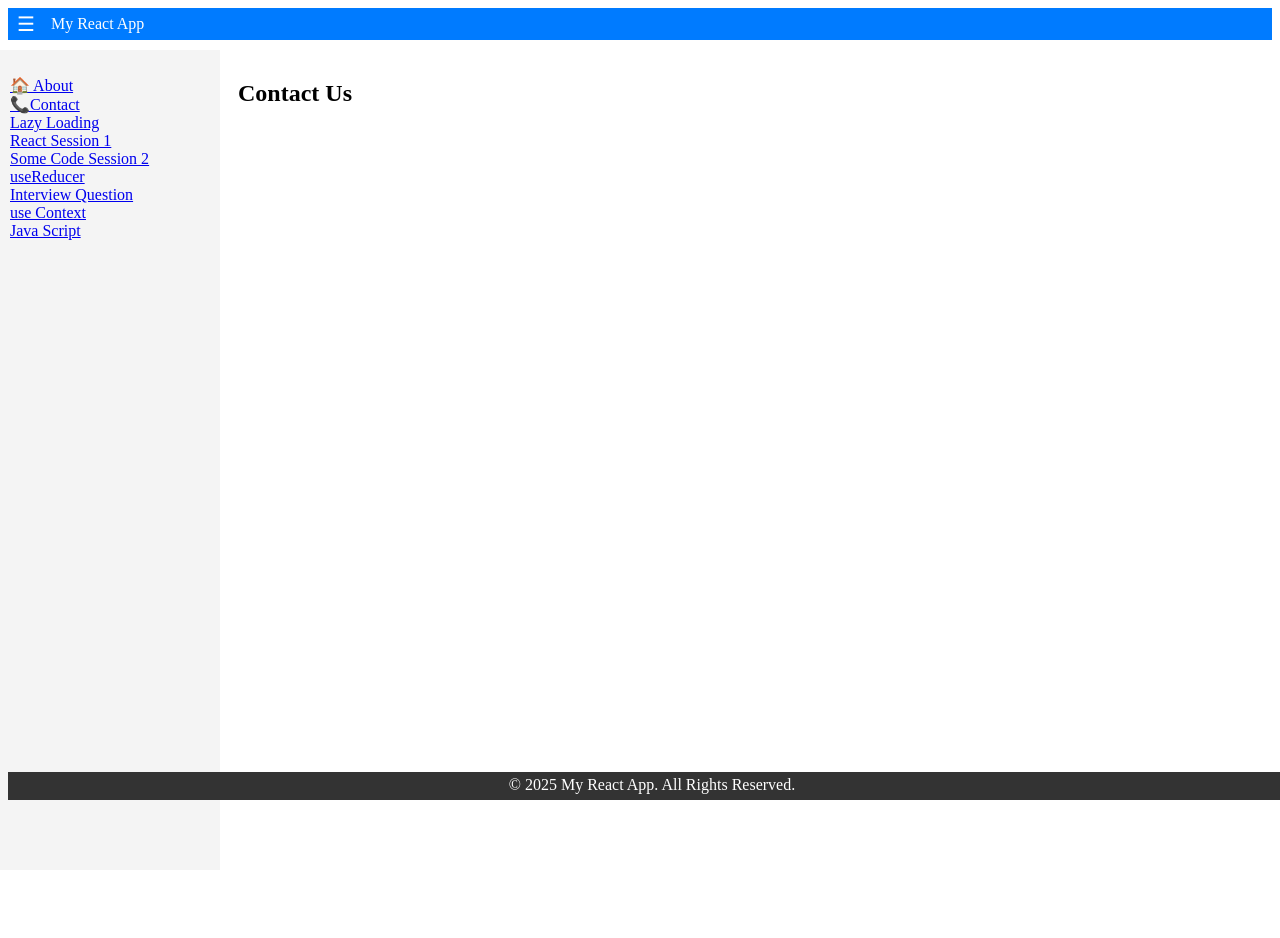
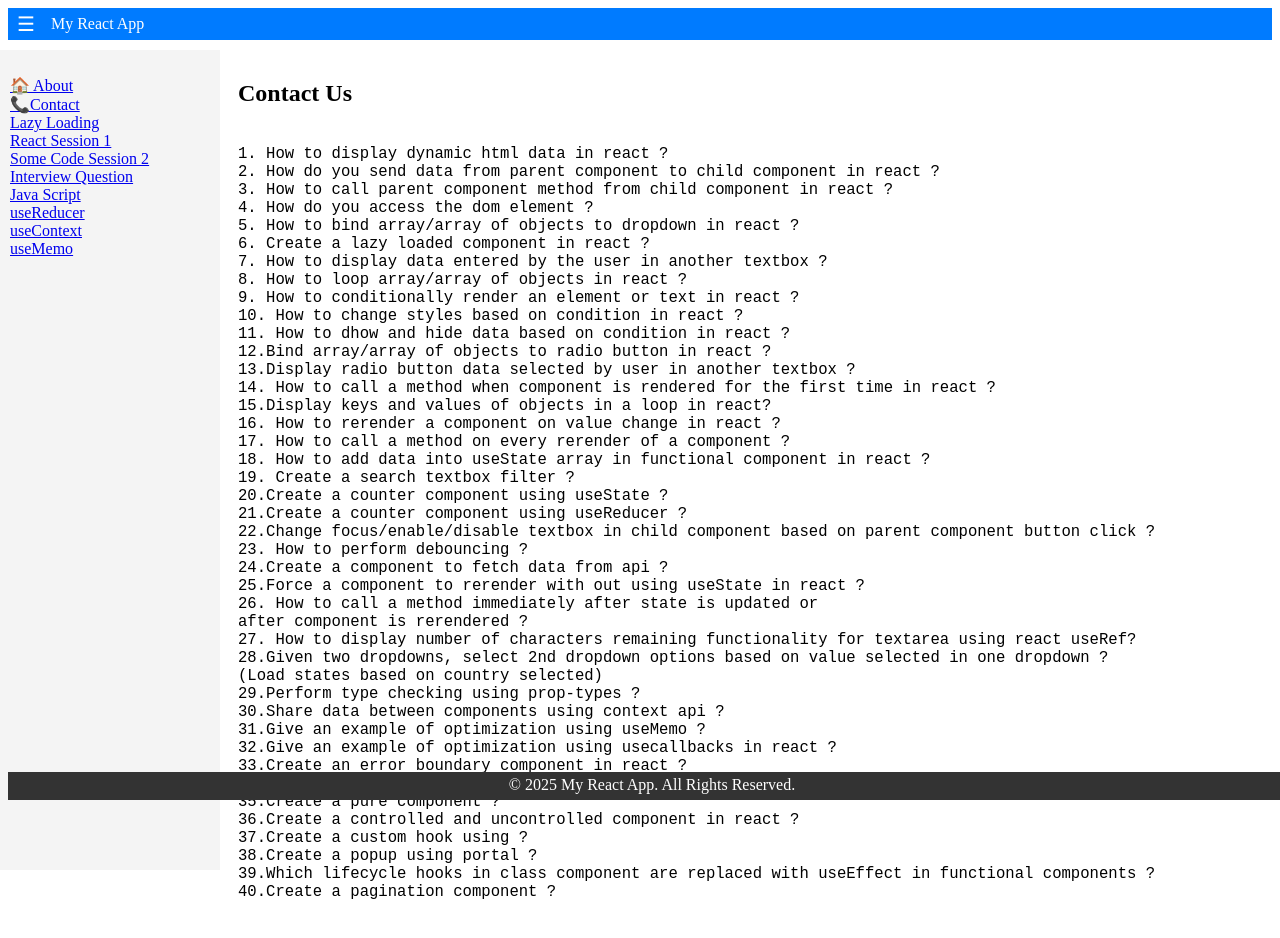
Before and after one commit to Kakhter/react-project, a React (Vite) app: page /contact in a window 1280 px wide. Shown: the top 938 px of the page. Before the commit the page ends 800 px from the top, so only its background shows below. Built offline with nearby package versions, Linux system fonts and the light colour scheme.

Commit message:
added useMemo

```diff
--- a/src/App.jsx
+++ b/src/App.jsx
@@ -13,6 +13,7 @@ import Session3 from "./Component/Session3";
 import Interview from "./Component/Interview";
 import Session4 from "./Component/Session4";
 import JavaScript1 from "./Component/JavaScript1";
+import UseMemo from "./Component/UseMemo";
 
 const LazyLoading = lazy(() => import("./Component/LazyLoading"));
 function App() {
@@ -46,6 +47,7 @@ function App() {
             <Route path="/interview" element={<Interview />} />
             <Route path="/session4" element={<Session4></Session4>} />
             <Route path="/javascript" element={<JavaScript1 />}></Route>
+            <Route path="/usememo" element={<UseMemo />}></Route>
           </Routes>
         </Suspense>
       </main>
--- a/src/Component/ContactUs.jsx
+++ b/src/Component/ContactUs.jsx
@@ -4,6 +4,54 @@ const ContactUs = () => {
   return (
     <>
       <h2>Contact Us</h2>
+      <pre>
+        <code>
+          {`
+1. How to display dynamic html data in react ?
+2. How do you send data from parent component to child component in react ?
+3. How to call parent component method from child component in react ?
+4. How do you access the dom element ?
+5. How to bind array/array of objects to dropdown in react ?
+6. Create a lazy loaded component in react ?
+7. How to display data entered by the user in another textbox ?
+8. How to loop array/array of objects in react ?
+9. How to conditionally render an element or text in react ?
+10. How to change styles based on condition in react ?
+11. How to dhow and hide data based on condition in react ?
+12.Bind array/array of objects to radio button in react ?
+13.Display radio button data selected by user in another textbox ?
+14. How to call a method when component is rendered for the first time in react ?
+15.Display keys and values of objects in a loop in react?
+16. How to rerender a component on value change in react ?
+17. How to call a method on every rerender of a component ?
+18. How to add data into useState array in functional component in react ?
+19. Create a search textbox filter ?
+20.Create a counter component using useState ?
+21.Create a counter component using useReducer ?
+22.Change focus/enable/disable textbox in child component based on parent component button click ?
+23. How to perform debouncing ?
+24.Create a component to fetch data from api ?
+25.Force a component to rerender with out using useState in react ?
+26. How to call a method immediately after state is updated or
+after component is rerendered ?
+27. How to display number of characters remaining functionality for textarea using react useRef?
+28.Given two dropdowns, select 2nd dropdown options based on value selected in one dropdown ?
+(Load states based on country selected)
+29.Perform type checking using prop-types ?
+30.Share data between components using context api ?
+31.Give an example of optimization using useMemo ?
+32.Give an example of optimization using usecallbacks in react ?
+33.Create an error boundary component in react ?
+34. How to display dropdown value selected by user in another textbox ?
+35.Create a pure component ?
+36.Create a controlled and uncontrolled component in react ?
+37.Create a custom hook using ?
+38.Create a popup using portal ?
+39.Which lifecycle hooks in class component are replaced with useEffect in functional components ?
+40.Create a pagination component ?
+          `}
+        </code>
+      </pre>
     </>
   );
 };
--- a/src/Component/Sidebar.jsx
+++ b/src/Component/Sidebar.jsx
@@ -28,13 +28,15 @@ function Sidebar({ isOpen }) {
           <br />
           <Link to="/somecode">Some Code Session 2</Link>
           <br />
+          <Link to="/interview">Interview Question</Link>
+          <br />
+          <Link to="/javascript">Java Script</Link>
+          <br />
           <Link to="/session3">useReducer</Link>
           <br />
-          <Link to="/interview">Interview Question</Link>
+          <Link to="/session4">useContext </Link>
           <br />
-          <Link to="/session4">use Context </Link>
-          <br />
-          <Link to="/javascript">Java Script</Link>
+          <Link to="/usememo">useMemo</Link>
         </ul>
       )}
     </aside>
--- /dev/null
+++ b/src/Component/UseMemo.jsx
@@ -0,0 +1,77 @@
+import React, { useMemo, useState } from "react";
+import UserMemoExpensive from "./UseMemoExpensive";
+
+const UseMemo = () => {
+  const [count, setCount] = useState(0);
+  const [todos, setTodos] = useState([]);
+
+  function handleIncrement() {
+    setCount(count + 1);
+  }
+
+  function handleDecrement() {
+    setCount(count - 1);
+  }
+
+  const addTodo = () => {
+    setTodos((t) => [...t, "New Todo"]);
+  };
+
+  const expensiveCalculation = (num) => {
+    console.log("Calculating...");
+    for (let i = 0; i < 1000000000; i++) {
+      num += 1;
+    }
+    return num;
+  };
+
+  //const calculation = expensiveCalculation(count);
+
+  const calculation = useMemo(() => {
+    return expensiveCalculation(count);
+  }, [count]);
+
+  return (
+    <>
+      <div>
+        <h2>My Todos</h2>
+        {todos.map((todo, index) => {
+          return <p key={index}>{todo}</p>;
+        })}
+        <button onClick={addTodo}>Add Todo</button>
+      </div>
+      <hr />
+
+      <div style={{ textAlign: "center" }}>
+        <h1>
+          Use of <span style={{ textDecoration: "underline" }}>useMemo</span>{" "}
+          Example
+        </h1>
+        The current value of count is: {count}
+        <br />
+        Current value of expensive is {calculation}
+        <br />
+        <button className="btn btn-success" onClick={handleIncrement}>
+          Increment
+        </button>
+        <button onClick={handleDecrement}>Decrement</button>
+      </div>
+      <hr />
+      <UserMemoExpensive />
+      <pre>
+        <code>
+          {`
+Syntax:
+
+//const calculation = expensiveCalculation(count);
+
+  const calculation = useMemo(() => {
+    return expensiveCalculation(count);
+  }, [count]);
+  `}
+        </code>
+      </pre>
+    </>
+  );
+};
+export default UseMemo;
--- /dev/null
+++ b/src/Component/UseMemoExpensive.jsx
@@ -0,0 +1,31 @@
+import React, { useMemo, useState } from "react";
+
+const UserMemoExpensive = () => {
+  const now = new Date();
+  //const res = expensiveCalculation1();
+
+  const res = useMemo(() => {
+    return expensiveCalculation1();
+  }, []);
+
+  function expensiveCalculation1() {
+    let res = 0;
+    for (let i = 0; i <= 100000; i++) {
+      res = i;
+      console.log(i);
+    }
+    return res;
+  }
+  return (
+    <>
+      <div style={{ border: "1px solid black" }}>
+        <h3>Expensive Calculation Performed.</h3>
+        Time: {now.getTime()}
+        <br />
+        Value: {res}
+      </div>
+    </>
+  );
+};
+
+export default UserMemoExpensive;
```
Also changed, not shown: public/az-104_Certificate.jpg (added).
